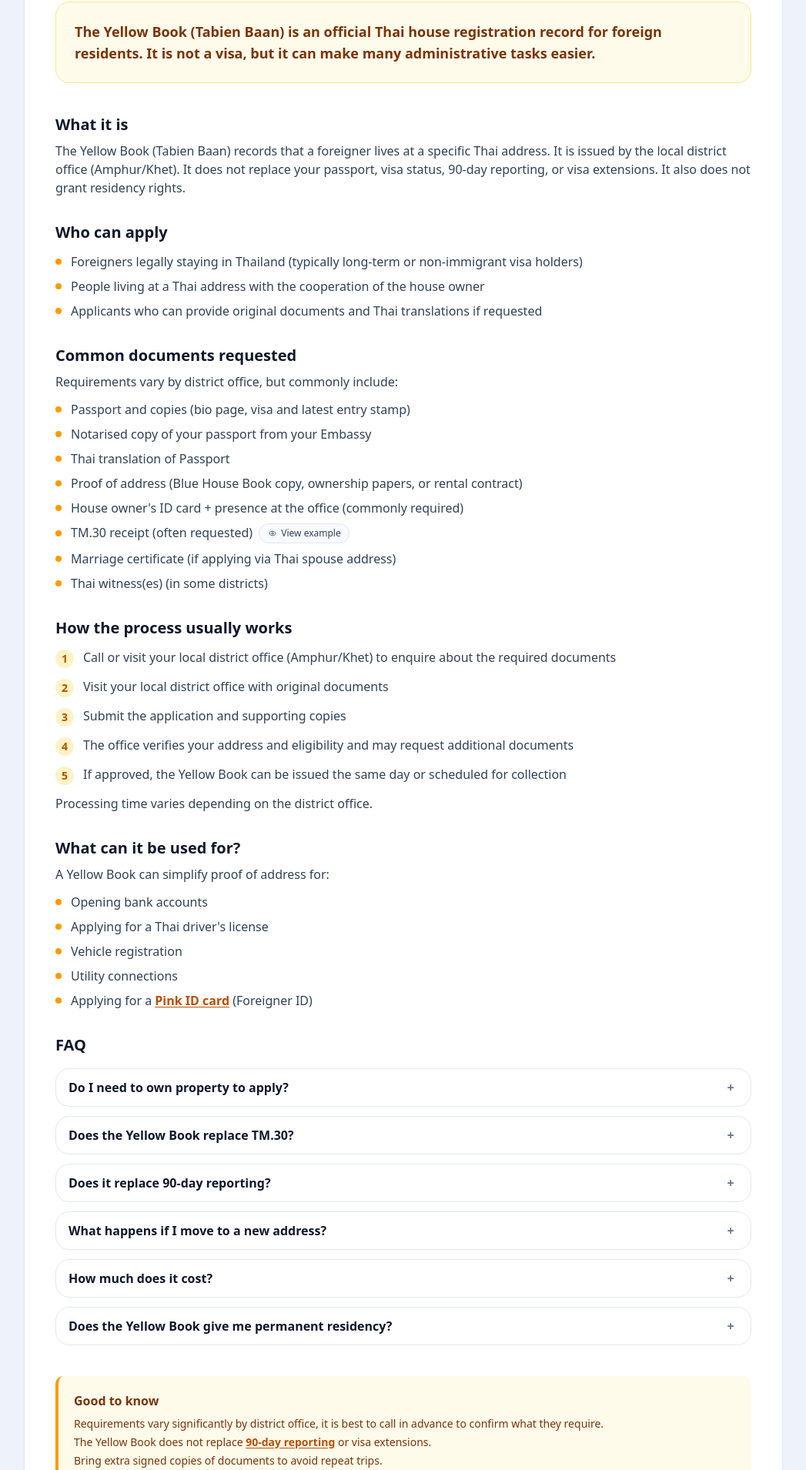
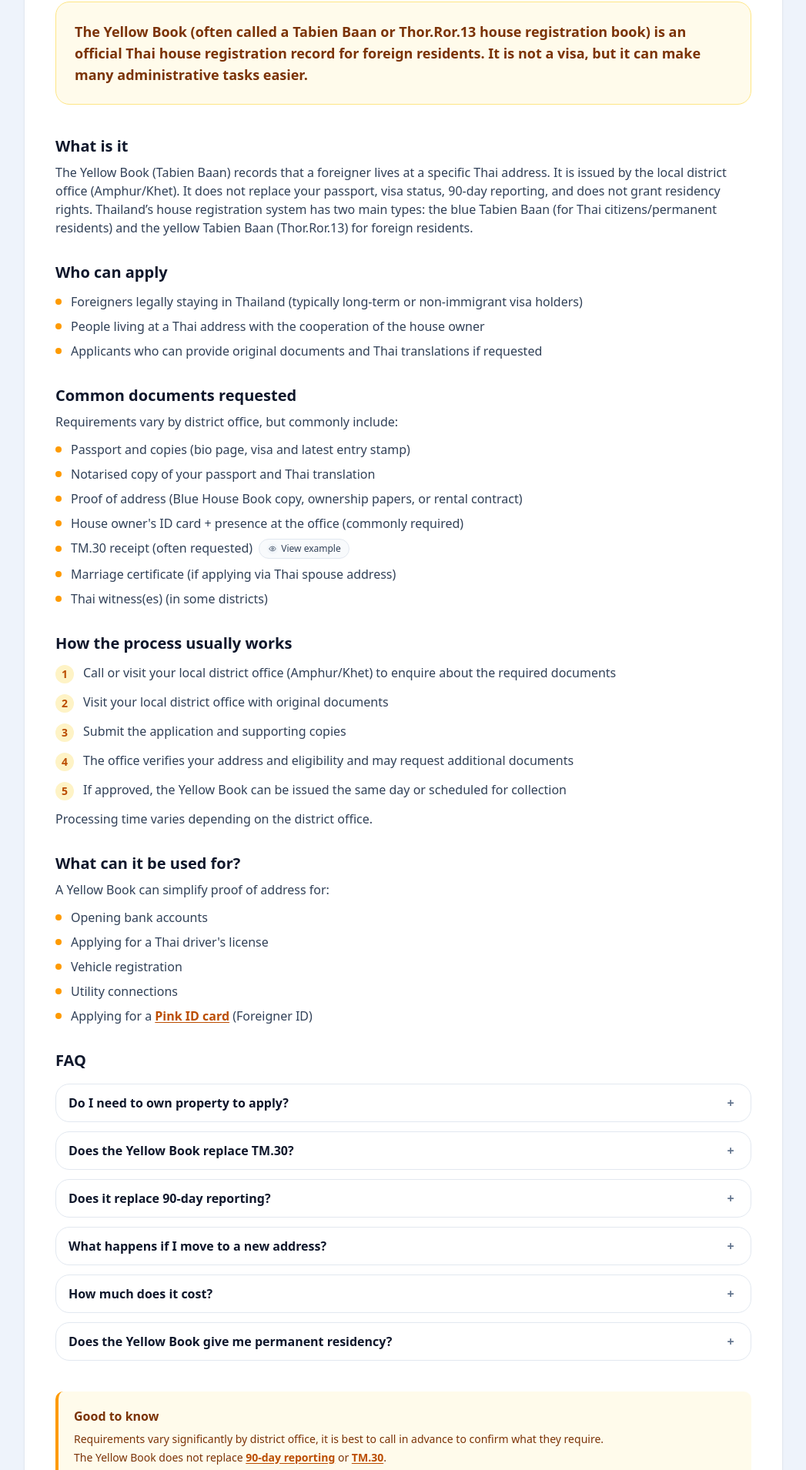
Before and after one commit to richardwskinner/thai-visa-checklist, a Next.js app: page /guides/yellow-book in a window 1280 px wide. Shown: the part 338-2248 px from the top of the page at 77% size, without its empty margins (116-1163 px from the left). Built offline with nearby package versions, Linux system fonts and the light colour scheme; no server answers.

Commit message:
guide fix

```diff
--- a/app/guides/overstay-thailand/page.tsx
+++ b/app/guides/overstay-thailand/page.tsx
@@ -218,6 +218,22 @@ export default function OverstayThailandGuidePage() {
               </section>
 
               <section>
+                <h2 className="text-xl font-extrabold text-slate-900">Special Cases</h2>
+                <div className="mt-3 grid gap-2">
+                  {[
+                    "Medical emergencies may be considered differently.",
+                    "Flight cancellations or natural disasters sometimes lead to discretionary leniency.",
+                    "Always ask immigration if there is a documented reason.",
+                  ].map((item) => (
+                    <div key={item} className="flex items-center gap-3 text-slate-700">
+                      <div className="h-2 w-2 shrink-0 rounded-full bg-red-500" />
+                      <span className="min-w-0">{item}</span>
+                    </div>
+                  ))}
+                </div>
+              </section>
+
+              <section>
                 <h2 className="text-xl font-extrabold text-slate-900">Frequently Asked Questions</h2>
                 <div className="mt-4 space-y-3">
                   {FAQS.map((faq) => (
--- a/app/guides/pink-id-card/page.tsx
+++ b/app/guides/pink-id-card/page.tsx
@@ -63,7 +63,7 @@ export default function PinkIdCardPage() {
                 <h2 className="text-xl font-extrabold text-slate-900">Who can apply</h2>
                 <div className="mt-3 grid gap-2">
                   {[
-                    "Foreigners legally staying in Thailand",
+                    "Foreigners legally staying in Thailand on a long-term visa or valid extension",
                     "Applicants with an address registered in a Yellow Book (Tabien Baan)",
                   ].map((item) => (
                     <div key={item} className="flex items-center gap-3 text-slate-700">
@@ -95,19 +95,22 @@ export default function PinkIdCardPage() {
 
               <section>
                 <h2 className="text-xl font-extrabold text-slate-900">How the process usually works</h2>
-                <div className="mt-3 grid gap-2">
+                <ol className="mt-3 space-y-3">
                   {[
-                    "Visit your local district office (Amphur/Khet) with original documents",
-                    "Submit application and supporting copies",
-                    "Office verifies identity, address, and supporting records",
-                    "If approved, card is issued same day or scheduled for collection",
-                  ].map((item) => (
-                    <div key={item} className="flex items-center gap-3 text-slate-700">
-                      <div className="h-2 w-2 shrink-0 rounded-full bg-rose-500" />
-                      <span>{item}</span>
-                    </div>
+                    "Call or visit your local district office (Amphur/Khet) to confirm the required documents and current procedures.",
+                    "Visit your local district office with all original documents and required copies.",
+                    "Submit the application form and supporting documents.",
+                    "The office will verify your identity, address, and eligibility, and may request additional documents if needed.",
+                    "If approved, the Yellow Book may be issued the same day or scheduled for collection.",
+                  ].map((step, index) => (
+                    <li key={step} className="flex items-start gap-3 text-slate-700">
+                      <span className="mt-0.5 inline-flex h-6 w-6 shrink-0 items-center justify-center rounded-full bg-rose-100 text-sm font-bold text-rose-700">
+                        {index + 1}
+                      </span>
+                      <span>{step}</span>
+                    </li>
                   ))}
-                </div>
+                </ol>
               </section>
 
               <section>
--- a/app/guides/tourist-extension/page.tsx
+++ b/app/guides/tourist-extension/page.tsx
@@ -1,10 +1,9 @@
 import Link from "next/link";
 import { Card, CardContent } from "@/components/ui/card";
 import { Separator } from "@/components/ui/separator";
-import { ExternalLink, PlusCircle } from "lucide-react";
+import { ArrowLeft, ExternalLink, PlusCircle } from "lucide-react";
 import type { Metadata } from "next";
 import ExampleLink from "@/components/example-link";
-import GuideBackButton from "@/components/guide-back-button";
 
 export const metadata: Metadata = {
   title: "Thailand Tourist Visa Extension (30 Days) - How to Extend Your Stay",
@@ -21,7 +20,12 @@ export default function TouristExtensionPage() {
       <div className="mx-auto w-full max-w-5xl px-5">
 
         <div className="pt-8">
-          <GuideBackButton />
+          <Link
+            href="/guides"
+            className="inline-flex items-center gap-2 rounded-2xl bg-slate-600 px-5 py-3 text-base font-medium text-white transition hover:bg-slate-700"
+          >
+            <ArrowLeft className="h-5 w-5" /> Back to Guides
+          </Link>
         </div>
 
         <Card className="mt-6 rounded-3xl border-0 bg-white shadow-sm">
@@ -40,8 +44,7 @@ export default function TouristExtensionPage() {
             {/* Key Callout */}
             <div className="mt-6 rounded-2xl border border-emerald-200 bg-emerald-50 p-6">
               <p className="text-lg font-semibold text-emerald-900">
-                Most tourists can extend their stay once for 30 days at a local immigration office.
-                The standard fee is 1,900 THB.
+                This guide explains how to extend a tourist visa or visa exemption in Thailand for an additional 30 days - The standard fee is 1,900 THB.
               </p>
             </div>
 
@@ -56,13 +59,7 @@ export default function TouristExtensionPage() {
                 <ul className="mt-3 list-disc space-y-2 pl-6 text-slate-700">
                   <li>
                     <Link
-                      href={{
-                        pathname: "/guides/do-i-need-a-visa-thailand",
-                        query: {
-                          returnTo: "/guides/tourist-extension",
-                          returnLabel: "Back to Tourist Extension Guide",
-                        },
-                      }}
+                      href="/guides/do-i-need-a-visa-thailand"
                       className="font-semibold text-emerald-700 underline underline-offset-2"
                     >
                       Visa Exemption
@@ -70,7 +67,7 @@ export default function TouristExtensionPage() {
                     entries
                   </li>
                   <li>Single-entry Tourist Visa</li>
-                  <li>Some Visa on Arrival cases (confirm locally)</li>
+                  <li>Visa on Arrival entries are generally not eligible for a standard 30-day extension.</li>
                 </ul>
 
                 <p className="mt-3 text-slate-700">
@@ -120,13 +117,7 @@ export default function TouristExtensionPage() {
                   <li>Photocopies of passport photo page and entry stamp</li>
                   <li>
                     <Link
-                      href={{
-                        pathname: "/guides/tm30",
-                        query: {
-                          returnTo: "/guides/tourist-extension",
-                          returnLabel: "Back to Tourist Extension Guide",
-                        },
-                      }}
+                      href="/guides/tm30"
                       className="font-semibold text-emerald-700 underline underline-offset-2"
                     >
                       TM.30
@@ -247,15 +238,9 @@ export default function TouristExtensionPage() {
                 <div className="mt-2 space-y-1 text-sm text-amber-900">
                   <p>• You must apply before your current stay expires.</p>
                   <p>
-                    • Overstaying results in fines (500 THB per day).{" "}
+                    • Overstaying results in a fine of 500 THB per day (up to 20,000 THB maximum).{" "}
                     <Link
-                      href={{
-                        pathname: "/guides/overstay-thailand",
-                        query: {
-                          returnTo: "/guides/tourist-extension",
-                          returnLabel: "Back to Tourist Extension Guide",
-                        },
-                      }}
+                      href="/guides/overstay-thailand"
                       className="font-semibold text-amber-900 underline underline-offset-2"
                     >
                       See overstay rules
--- a/app/guides/yellow-book/page.tsx
+++ b/app/guides/yellow-book/page.tsx
@@ -33,18 +33,17 @@ export default function YellowBookPage() {
 
             <div className="mt-6 rounded-2xl border border-amber-200 bg-amber-50 p-6">
               <p className="text-lg font-semibold text-amber-900">
-                The Yellow Book (Tabien Baan) is an official Thai house registration record for foreign residents.
+                The Yellow Book (often called a Tabien Baan or Thor.Ror.13 house registration book) is an official Thai house registration record for foreign residents.
                 It is not a visa, but it can make many administrative tasks easier.
               </p>
             </div>
 
             <div className="mt-10 space-y-8">
               <section>
-                <h2 className="text-xl font-extrabold text-slate-900">What it is</h2>
+                <h2 className="text-xl font-extrabold text-slate-900">What is it</h2>
                 <p className="mt-2 text-slate-700">
                   The Yellow Book (Tabien Baan) records that a foreigner lives at a specific Thai address.
-                  It is issued by the local district office (Amphur/Khet). It does not replace your passport, visa status, 90-day reporting, or visa extensions.
-                  It also does not grant residency rights.
+                  It is issued by the local district office (Amphur/Khet). It does not replace your passport, visa status, 90-day reporting, and does not grant residency rights. Thailand’s house registration system has two main types: the blue Tabien Baan (for Thai citizens/permanent residents) and the yellow Tabien Baan (Thor.Ror.13) for foreign residents.
                 </p>
 
               </section>
@@ -73,8 +72,7 @@ export default function YellowBookPage() {
                 <div className="mt-3 grid gap-2">
                   {[
                     "Passport and copies (bio page, visa and latest entry stamp)",
-                    "Notarised copy of your passport from your Embassy",
-                    "Thai translation of Passport",
+                    "Notarised copy of your passport and Thai translation",
                     "Proof of address (Blue House Book copy, ownership papers, or rental contract)",
                     "House owner's ID card + presence at the office (commonly required)",
                     "TM.30 receipt (often requested)",
@@ -270,9 +268,22 @@ export default function YellowBookPage() {
                   >
                     90-day reporting
                   </Link>{" "}
-                  or visa extensions.
+                  or{" "}
+                  <Link
+                    href={{
+                      pathname: "/guides/tm30",
+                      query: {
+                        returnTo: "/guides/yellow-book",
+                        returnLabel: "Back to Yellow Book Guide",
+                      },
+                    }}
+                    className="font-semibold text-amber-700 underline underline-offset-2"
+                  >
+                    TM.30
+                  </Link>
+                  .
                 </p>
-                <p>Bring extra signed copies of documents to avoid repeat trips.</p>
+                <p>Moving address requires re-registration at the new district office.</p>
               </div>
             </div>
           </CardContent>
```
